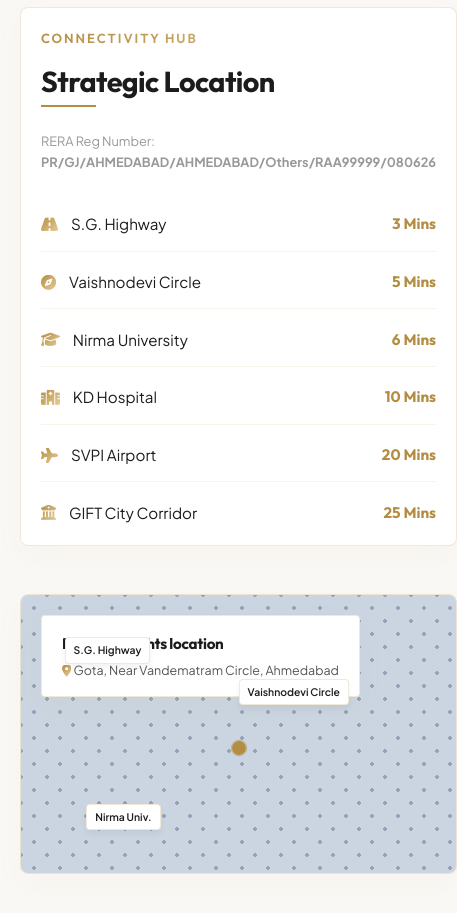
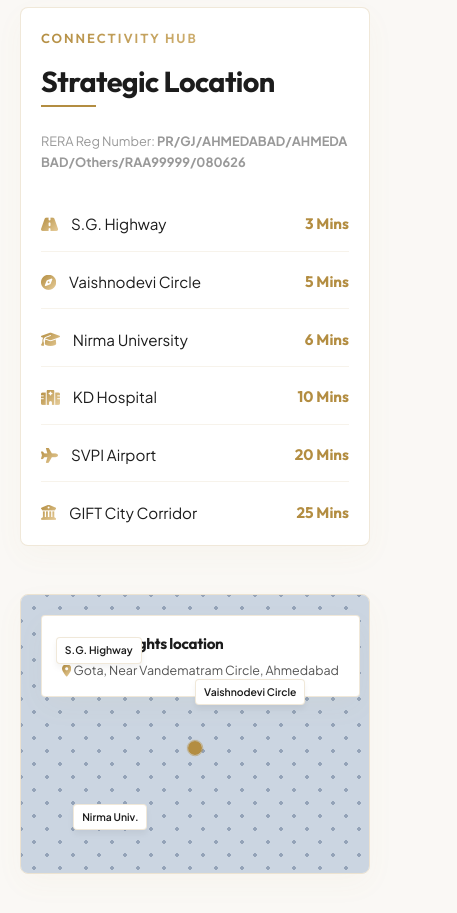
Before and after one commit to Jht145/beverly, a website: page public/index.html in a window 390 px wide. Shown: the part 8240-9153 px from the top of the page, 457 px wide, since content can reach past the window. Drawn offline with Linux system fonts and the light colour scheme; no server answers.

Commit message:
Fix RERA word wrap and enforce full-width card alignment on mobile

```diff
--- a/public/style.css
+++ b/public/style.css
@@ -740,6 +740,8 @@ section {
   font-size: 0.8rem;
   color: var(--text-muted);
   margin-bottom: 2.5rem;
+  word-break: break-all;
+  overflow-wrap: anywhere;
 }
 
 .proximity-list {
@@ -1496,6 +1498,13 @@ body.light-theme .footer {
 
   .proximity-card {
     padding: 1.75rem;
+    width: 100%;
+    box-sizing: border-box;
+  }
+
+  .map-card {
+    width: 100%;
+    box-sizing: border-box;
   }
 
   .contact-form-wrapper {
```
